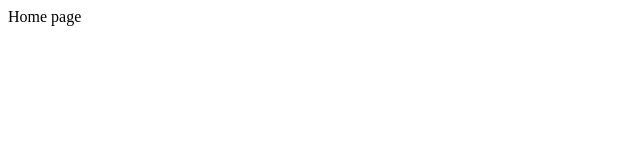
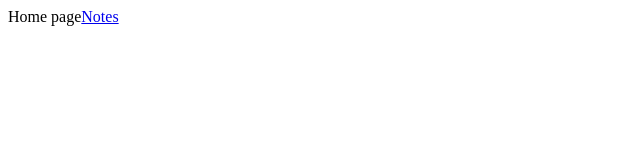
Before and after one commit to FocusThen/Introduction-to-Next.js, a Next.js app: page / in a window 1280 px wide. Shown: the top 160 px of the page, without its empty margins (0-640 px from the left). Built offline with nearby package versions, Linux system fonts and the light colour scheme.

Commit message:
feat: next.js Link navigation

```diff
--- a/src/pages/index.jsx
+++ b/src/pages/index.jsx
@@ -1,7 +1,15 @@
 import React from 'react'
+import Link from 'next/link'
 
 function HomePage() {
-  return <div>Home page</div>
+  return (
+    <div>
+      Home page
+      <Link href="/notes">
+        <a>Notes</a>
+      </Link>
+    </div>
+  )
 }
 
 export default HomePage
```
Also changed, not shown: src/pages/notes/index.jsx (+9 -1 lines).
